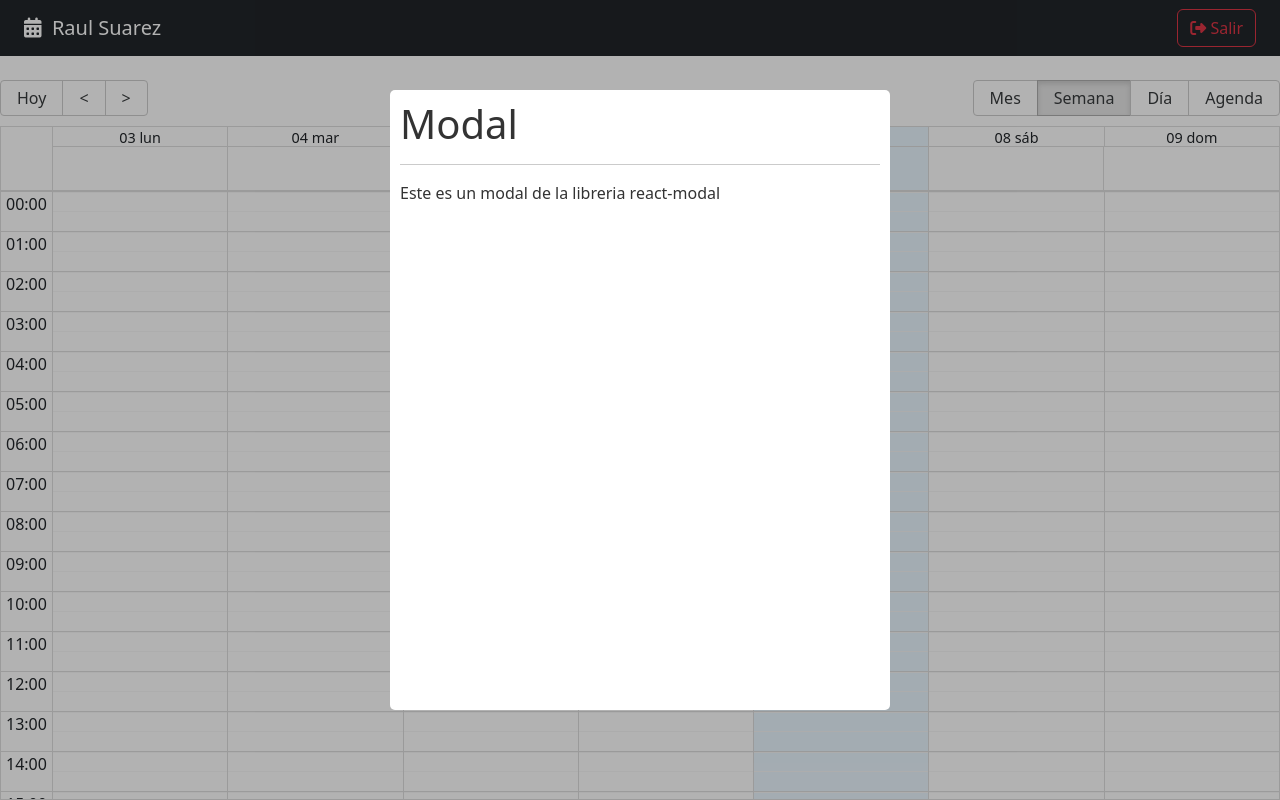
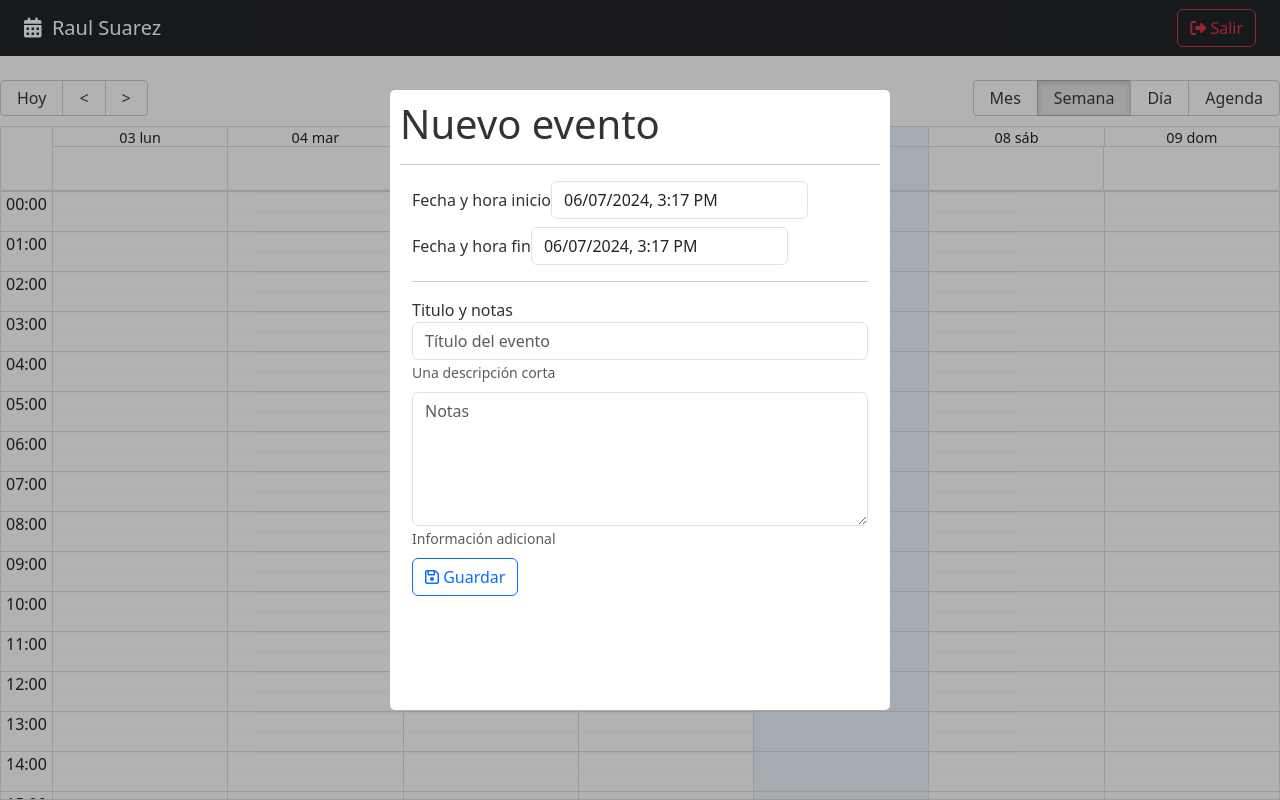
Before and after one commit to RSuarezLastra/CalendarApp, a React (Vite) app: page / in a window 1280 px wide. Built offline with nearby package versions, Linux system fonts and the light colour scheme.

Commit message:
feat: modal form custom date Picker

```diff
--- a/package.json
+++ b/package.json
@@ -13,6 +13,7 @@
     "date-fns": "^3.6.0",
     "react": "^18.2.0",
     "react-big-calendar": "^1.12.2",
+    "react-datepicker": "^6.9.0",
     "react-dom": "^18.2.0",
     "react-modal": "^3.16.1",
     "react-router-dom": "^6.23.1"
--- a/src/calendar/components/CalendarModal.jsx
+++ b/src/calendar/components/CalendarModal.jsx
@@ -1,4 +1,7 @@
+import { addHours } from 'date-fns';
 import { useState } from 'react';
+import DatePicker from "react-datepicker";
+import "react-datepicker/dist/react-datepicker.css";
 import Modal from 'react-modal';
 
 const customStyles = {
@@ -18,8 +21,29 @@
 
     const [open, setOpen] = useState(true);
 
+    const [formState, setFormState] = useState({
+        title: '',
+        notes: '',
+        startDate: new Date(),
+        endDate: addHours(new Date(), 2),
+    })
+
     const onCloseModal = () => setOpen(false);
     const onOpenModal = () => setOpen(true);
+
+    const onInputChange = ({ target }) => {
+        setFormState({
+            ...formState,
+            [target.name]: [target.value]
+        });
+    }
+
+    const onDateChanged = (event, changing) => {
+        setFormState({
+            ...formState,
+            [changing]: event
+        })
+    }
 
 
     return (
@@ -32,9 +56,68 @@
             closeTimeoutMS={200}
         >
 
-            <h1>Modal </h1>
+            <h1> Nuevo evento </h1>
             <hr />
-            <p>Este es un modal de la libreria react-modal</p>
+            <form className="container">
+
+                <div className="form-group mb-2">
+                    <label >Fecha y hora inicio</label>
+                    <DatePicker
+                        selected={formState.startDate}
+                        onChange={(event) => onDateChanged(event, 'startDate')}
+                        className='form-control'
+                        dateFormat='Pp'
+                    />
+                </div>
+
+                <div className="form-group mb-2">
+                    <label>Fecha y hora fin</label>
+                    <DatePicker
+                        minDate={formState.startDate}
+                        selected={formState.startDate}
+                        onChange={(event) => onDateChanged(event, 'endDate')}
+                        className='form-control'
+                        dateFormat='Pp'
+                    />
+                </div>
+
+                <hr />
+                <div className="form-group mb-2">
+                    <label>Titulo y notas</label>
+                    <input
+                        type="text"
+                        className="form-control"
+                        placeholder="Título del evento"
+                        name="title"
+                        value={formState.title}
+                        onChange={onInputChange}
+                        autoComplete="off"
+                    />
+                    <small id="emailHelp" className="form-text text-muted">Una descripción corta</small>
+                </div>
+
+                <div className="form-group mb-2">
+                    <textarea
+                        type="text"
+                        className="form-control"
+                        placeholder="Notas"
+                        rows="5"
+                        name="notes"
+                        value={formState.notes}
+                        onChange={onInputChange}
+                    ></textarea>
+                    <small id="emailHelp" className="form-text text-muted">Información adicional</small>
+                </div>
+
+                <button
+                    type="submit"
+                    className="btn btn-outline-primary btn-block"
+                >
+                    <i className="far fa-save"></i>
+                    <span> Guardar</span>
+                </button>
+
+            </form>
 
         </Modal>
     )
```
Also changed, not shown: 1 other file (tests, documents, lock files or other folders).
